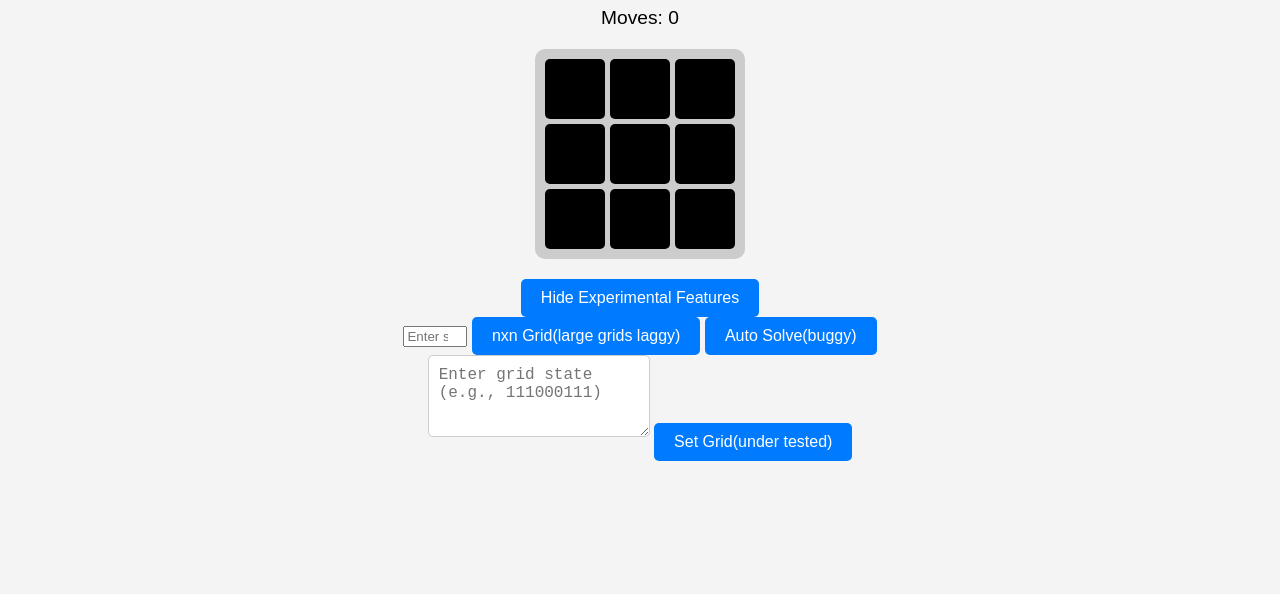
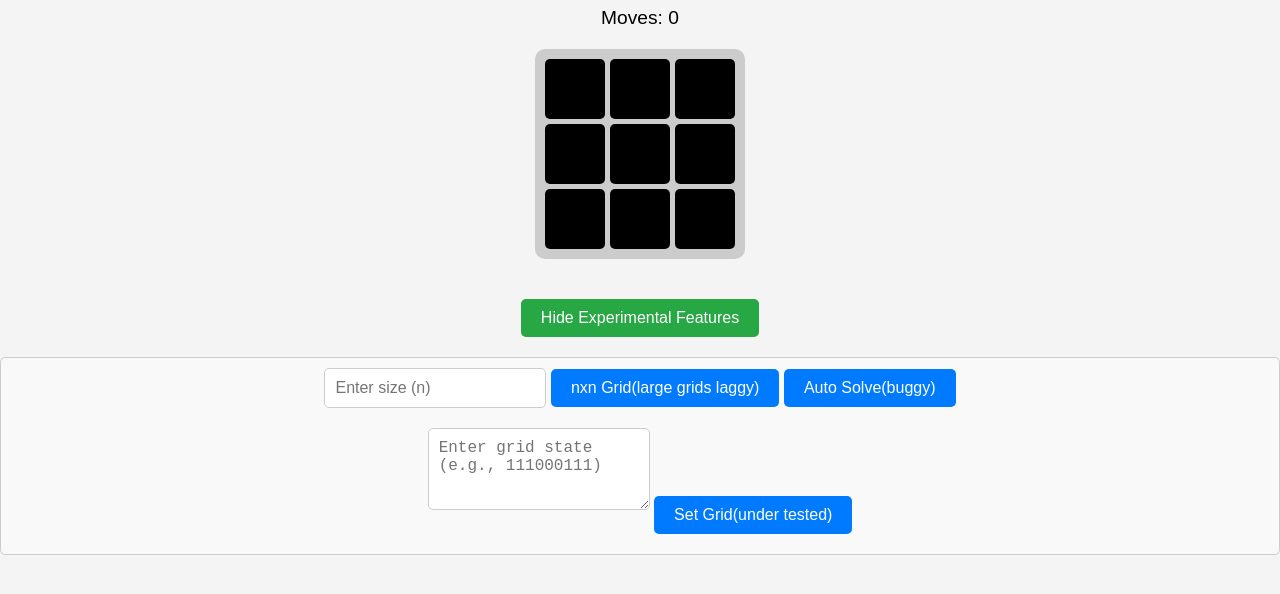
Before and after one commit to Blake1332/Lights-Out-Game, a plain HTML site: page index.html in a window 1280 px wide. Both pictures are taken after a click on the button "Show Experimental Features". Shown: the part 118-712 px from the top of the page. Drawn offline with nearby package versions, Linux system fonts and the light colour scheme.

Commit message:
updated styles for expimental features

```diff
--- a/styles.css
+++ b/styles.css
@@ -1,3 +1,4 @@
+/*no commets this is all just css style*/
 body {
     font-family: Arial, sans-serif;
     text-align: center;
@@ -95,3 +96,56 @@ button:hover {
 #set-custom-grid:hover {
     background-color: #0056b3;
 }
+
+#experimental {
+    margin-top: 20px;
+    padding: 10px;
+    border: 1px solid #ccc;
+    border-radius: 5px;
+    background: #f9f9f9;
+}
+
+#experimental div {
+    margin-bottom: 10px;
+}
+
+#experimental input,
+#experimental textarea {
+    width: 200px;
+    padding: 10px;
+    border: 1px solid #ccc;
+    border-radius: 5px;
+    font-size: 16px;
+    margin-bottom: 10px;
+}
+
+#experimental button {
+    padding: 10px 20px;
+    font-size: 16px;
+    cursor: pointer;
+    border: none;
+    border-radius: 5px;
+    background: #007BFF;
+    color: white;
+    transition: background 0.3s;
+}
+
+#experimental button:hover {
+    background: #0056b3;
+}
+
+#toggle-experimental-btn {
+    margin-top: 20px;
+    padding: 10px 20px;
+    font-size: 16px;
+    cursor: pointer;
+    border: none;
+    border-radius: 5px;
+    background: #28a745;
+    color: white;
+    transition: background 0.3s;
+}
+
+#toggle-experimental-btn:hover {
+    background: #218838;
+}
```
